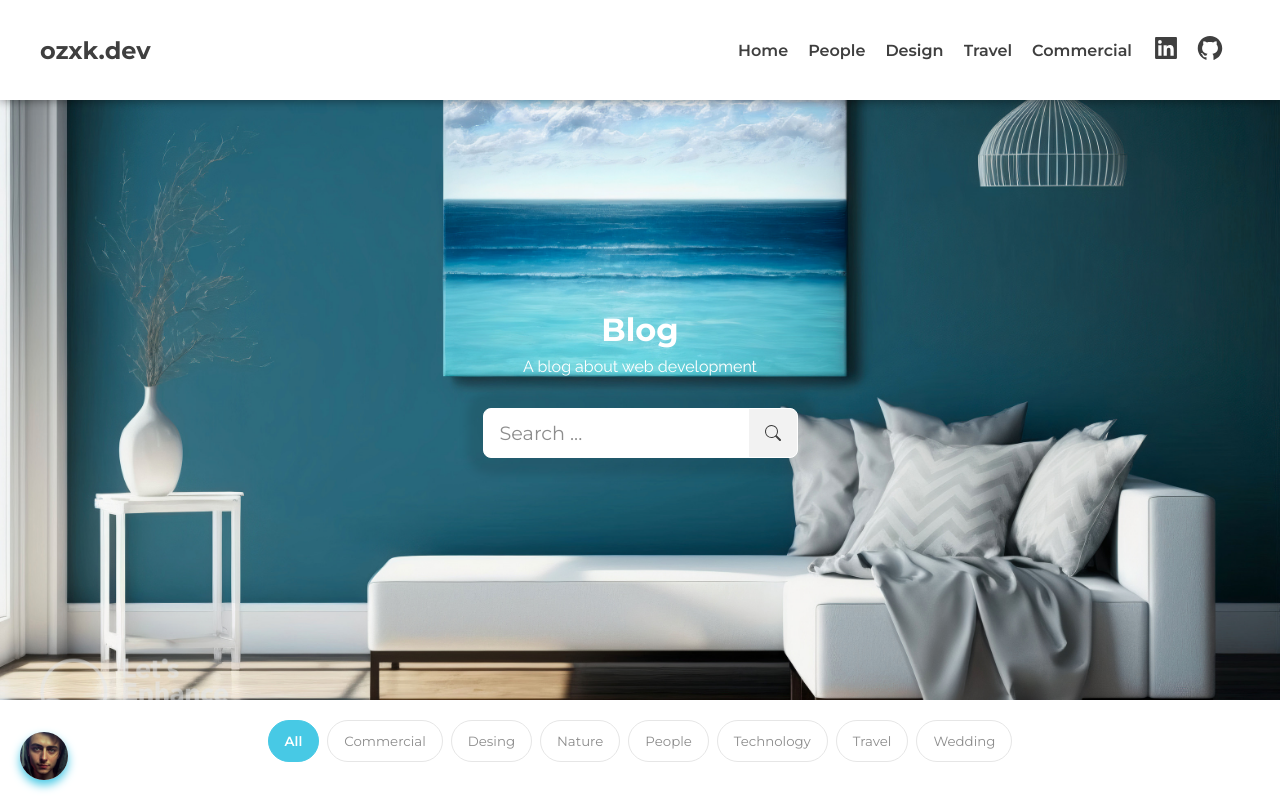
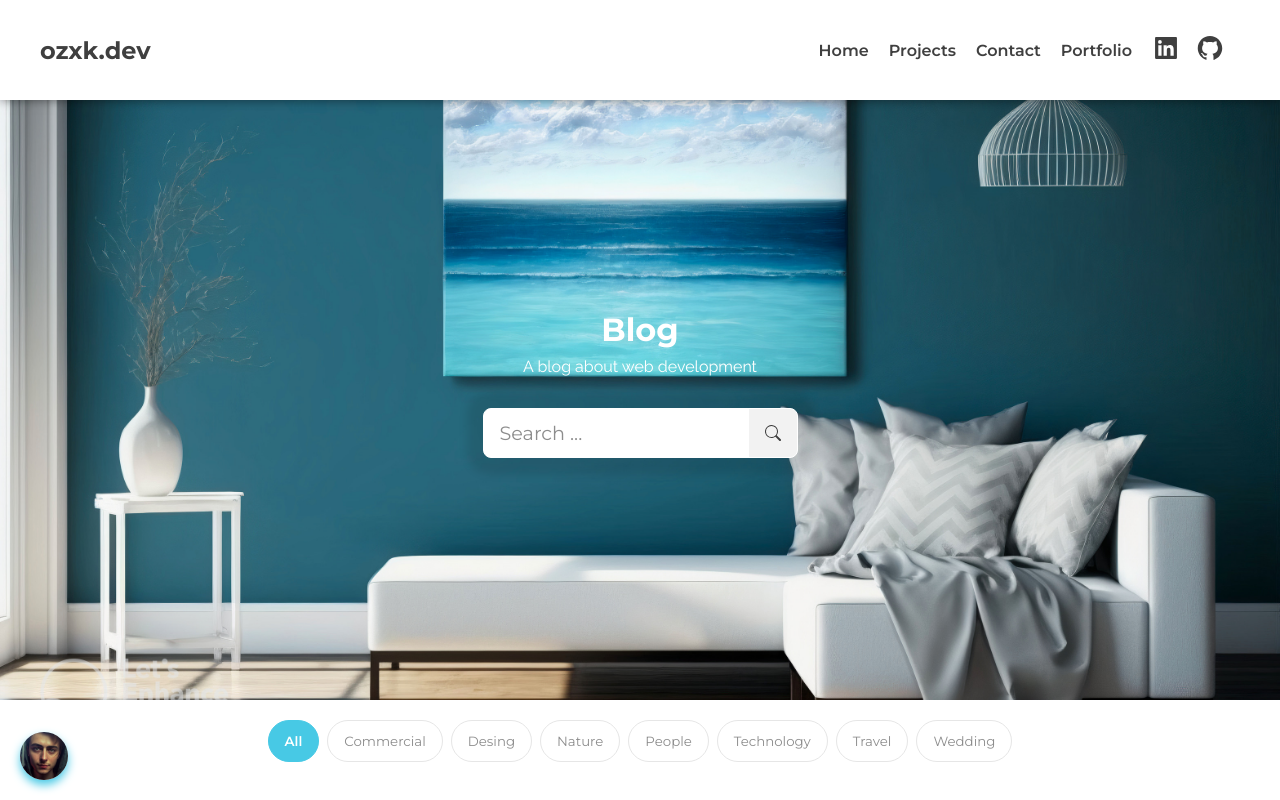
Before and after one commit to Ouzx/ozxkdev, a Next.js app: page / in a window 1280 px wide. Shown: the top 800 px of the page. Built offline with nearby package versions, Linux system fonts and the light colour scheme.

Commit message:
navbar links

```diff
--- a/src/app/Components/Header/Nav.tsx
+++ b/src/app/Components/Header/Nav.tsx
@@ -4,10 +4,9 @@ const Nav = () => {
   return (
     <ul>
       <li>Home</li>
-      <li>People</li>
-      <li>Design</li>
-      <li>Travel</li>
-      <li>Commercial</li>
+      <li>Projects</li>
+      <li>Contact</li>
+      <li>Portfolio</li>
     </ul>
   );
 };
```
